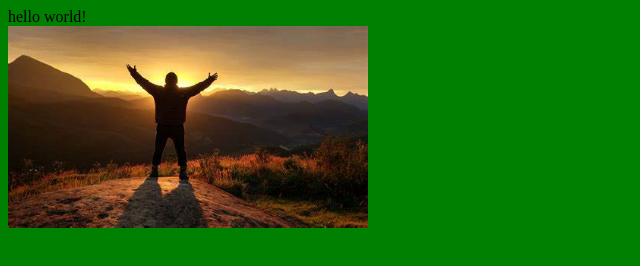
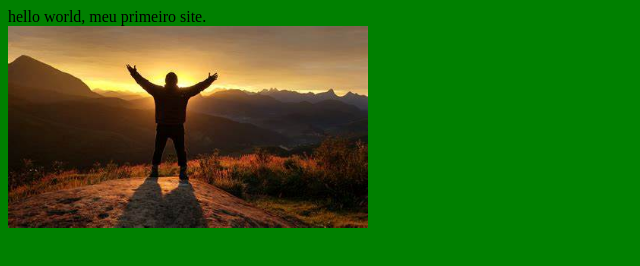
Before and after one commit to JuliaValtudesStehling/ProjetoWeb1, a plain HTML site: page index.html in a window 1280 px wide. Shown: the whole page, without its empty margins (0-640 px from the left). Drawn offline with Linux system fonts and the light colour scheme.

Commit message:
update html

```diff
--- a/index.html
+++ b/index.html
@@ -7,7 +7,7 @@
     <link rel="stylesheet" href="style.css">
 </head>
 <body>
-    hello world! <br>
+    hello world, meu primeiro site.<br>
     <img src="pessoas.jpg.jpeg" alt="" width="360px">
 </body>
 </html>
```
